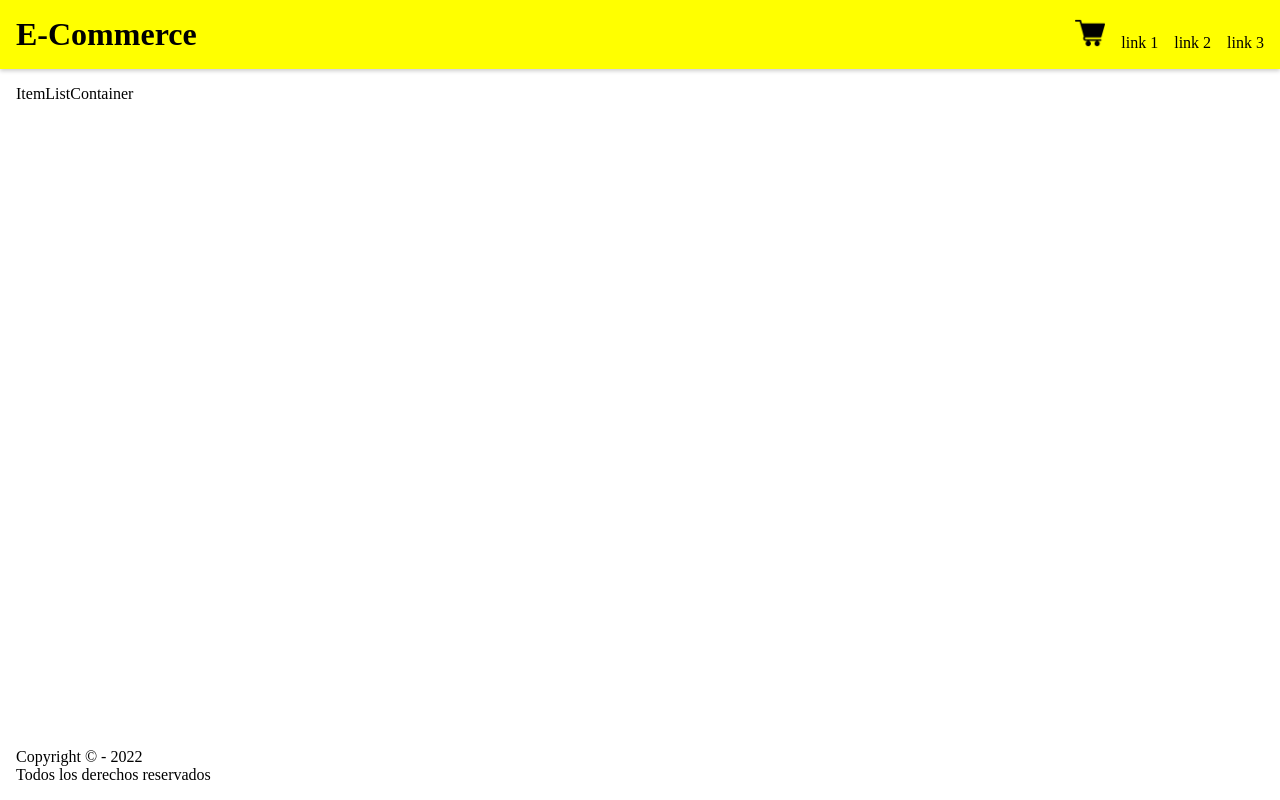
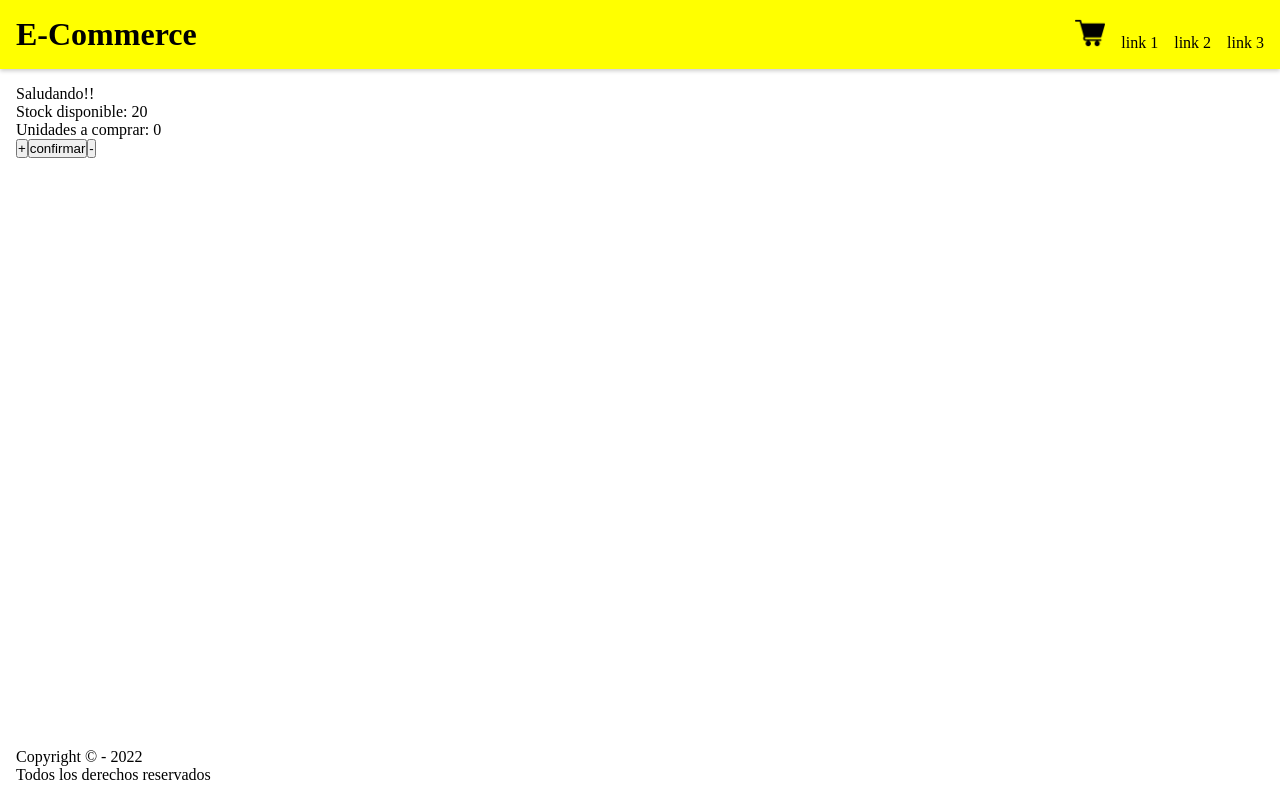
Before and after one commit to AlannDev/ReactJsCourse, a React (Create React App) app: page / in a window 1280 px wide. Built offline with nearby package versions, Linux system fonts and the light colour scheme.

Commit message:
Cuarta entrega: Contador con boton

```diff
--- /dev/null
+++ b/src/ItemCount.js
@@ -0,0 +1,36 @@
+import { useState } from "react"
+
+const ItemCount = ({init, stock, onAdd}) => {
+
+    const [contador, setContador] = useState(init)
+    const [stockReal, setStock] = useState(stock)
+
+    const sumar = () => {
+        if(contador < stockReal) {
+            setContador(contador + 1)
+        }
+    }
+
+    const restar = () => {
+        if(contador > 0) {
+            setContador(contador - 1)
+        }
+    }
+
+    const addCarrito = () => {
+        setStock(stockReal - contador)
+        console.log("add carrito")
+    }
+
+    return (
+        <div>
+            <p>Stock disponible: {stockReal}</p>
+            <p>Unidades a comprar: {contador}</p>
+            <button className="btnAdd" onClick={sumar}>+</button>
+            <button onClick={addCarrito}>confirmar</button>
+            <button className="btnDelete" onClick={restar}>-</button>
+        </div>
+    )
+}
+
+export default ItemCount
--- a/src/ItemListContainer.js
+++ b/src/ItemListContainer.js
@@ -1,6 +1,6 @@
-const ItemListContainer = () => {
+const ItemListContainer = (props) => {
     return (
-        <div>ItemListContainer</div>
+        <div><p>{props.greeting}</p></div>
     )
 }
 
--- a/src/Main.js
+++ b/src/Main.js
@@ -1,9 +1,16 @@
 import ItemListContainer from "./ItemListContainer";
+import ItemCount from "./ItemCount";
 
 const Main = () => {
+
+    const onAdd = () => {
+
+    }
+
     return (
         <main>
-            <ItemListContainer/>
+            <ItemListContainer greeting="Saludando!!"/>
+            <ItemCount stock={20} init={0} onAdd={onAdd}/>
         </main>
     )
 }
```
